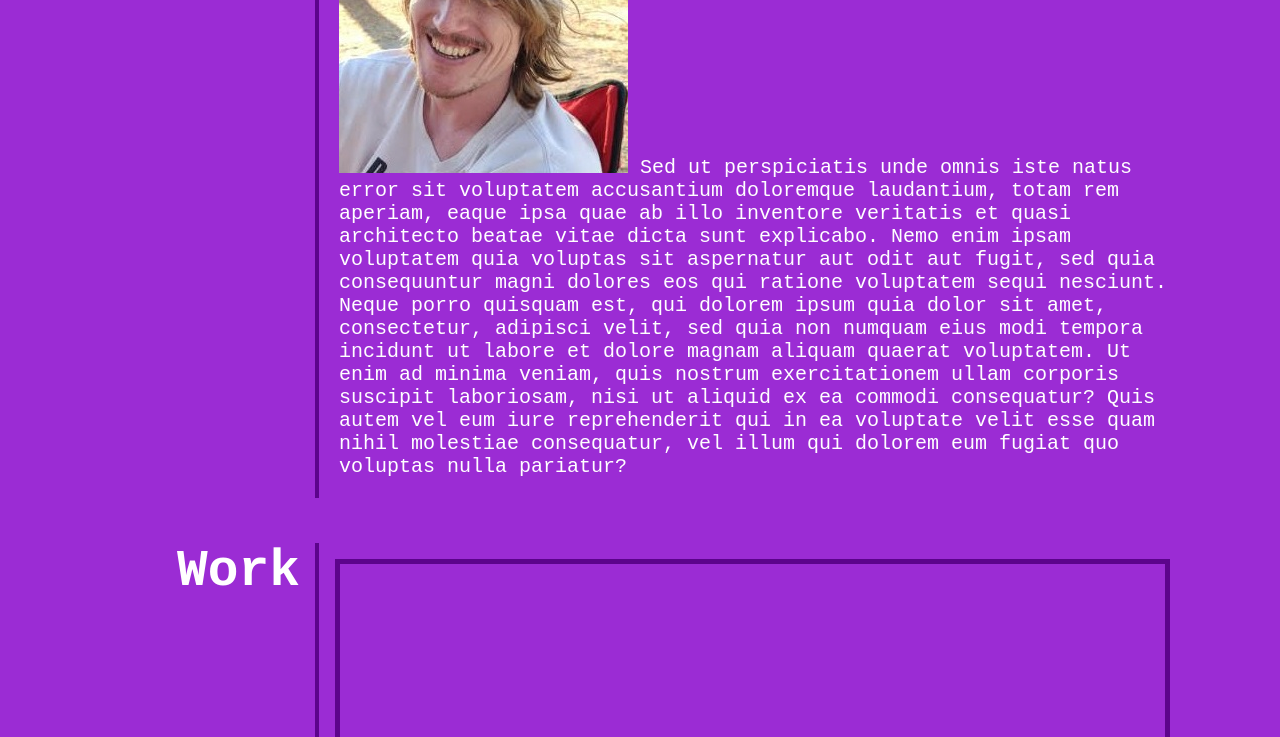
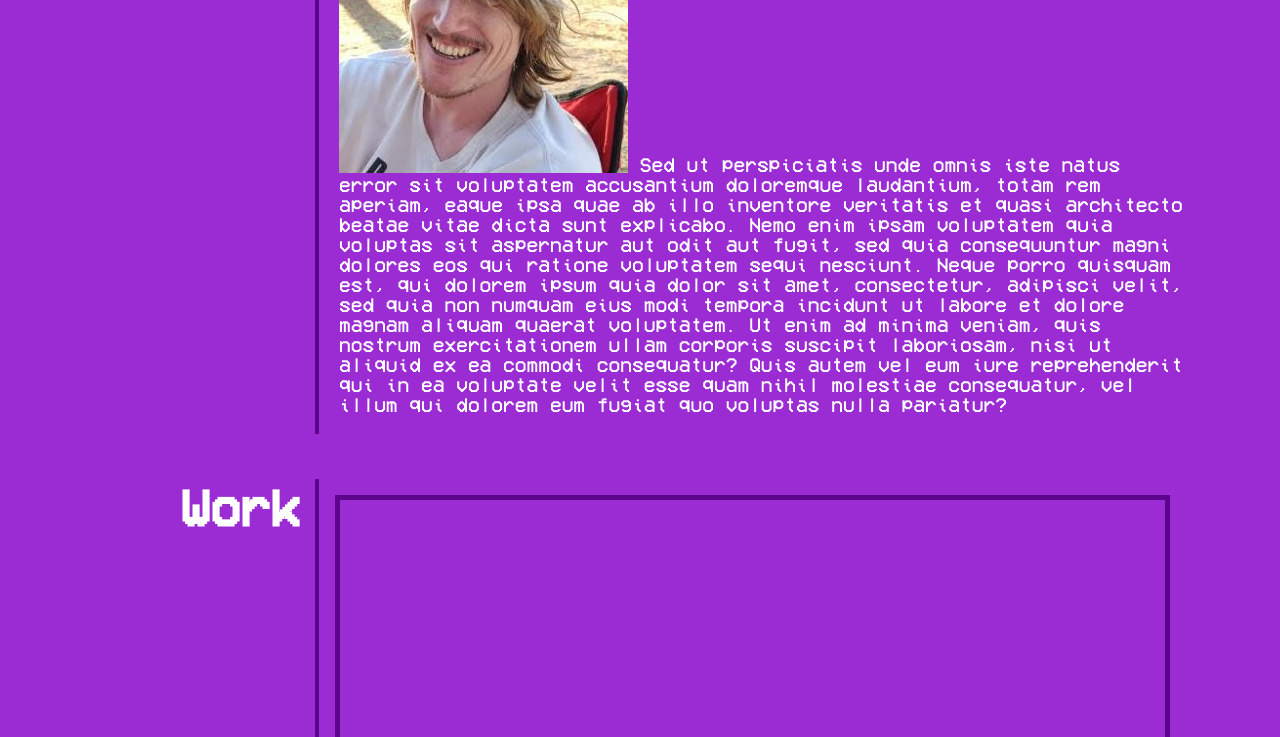
Before and after one commit to hale-bopp97/web_dev_portfolio, a plain HTML site: page index.html in a window 1280 px wide. Shown: the part 486-1223 px from the top of the page. Drawn offline with Linux system fonts and the light colour scheme.

Commit message:
screencap of site added for README.md

```diff
--- a/css/style.css
+++ b/css/style.css
@@ -7,15 +7,13 @@
  --white: white;
  --purple: #5c048c;
  --mint: #11d9a8;
-
- --main-font:
 }
 
 body {
     margin: 0;
     padding: 0;
     color: var(--white);
-    font-family:monospace;
+    font-family: 'camcorderFont';
     background-color: var(--dark);
 }
 
@@ -156,11 +154,6 @@ main {
     color: var(--white);
 }
 
-/* .flex-item img {
-    display: block;
-    width: 100%;
-} */
-
 .flex-item:first-child {
     min-height: 400px;
     flex-basis: 100%;
@@ -184,3 +177,8 @@ main {
     font-size: 1.3rem;
     display: inline-block;
 }
+
+@font-face {
+    font-family: 'camcorderFont';
+    src: url("../assets/vcr-osd-mono/VCR_OSD_MONO.ttf");
+}
```
Also changed, not shown: index.html (+0 -3 lines), assets/images/profile_site_capture.JPG (added).
